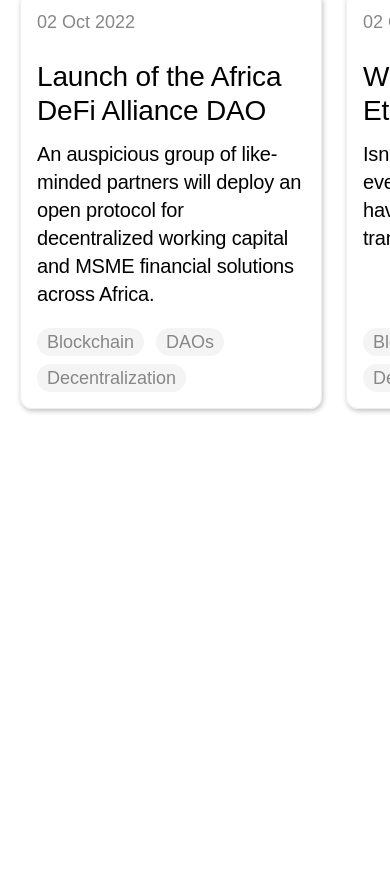
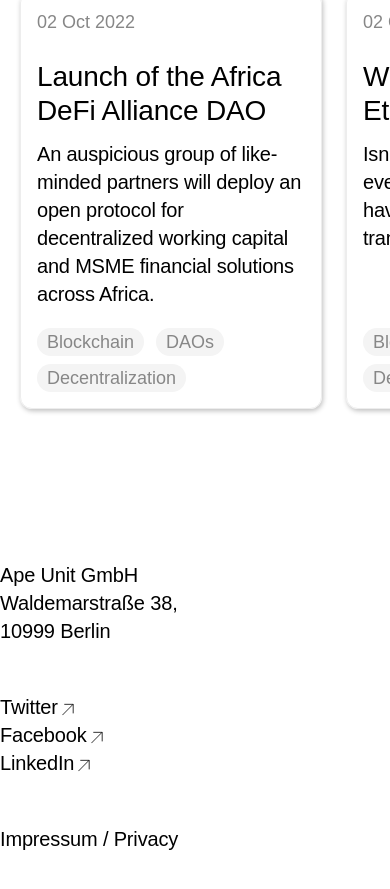
Before and after one commit to TheGymRwanda/zzz-unit8, a Next.js app: page / in a window 390 px wide. Shown: the part 2546-3435 px from the top of the page. Before the commit the page ends 3107 px from the top, so only its background shows below. Built offline with nearby package versions, Linux system fonts and the light colour scheme; a web font is replaced by a local one.

Commit message:
feat: implement the footer on all breakpoints

```diff
--- /dev/null
+++ b/components/sections/Footer.jsx
@@ -0,0 +1,29 @@
+import Link from "next/link";
+import CustomLink from "../ui/CustomLink";
+
+export default function Footer() {
+  return (
+    <footer className="flex flex-col text-xl gap-[3rem] -tracking-0.01 md:text-2xl md:flex-row md:justify-between mb-[3rem]">
+      <address className="not-italic">
+        Ape Unit GmbH <br /> Waldemarstraße 38, <br /> 10999 Berlin
+      </address>
+      <div className="flex flex-col">
+        <CustomLink link="https://twitter.com/apeunit" text="Twitter" />
+        <CustomLink link="https://www.facebook.com/apeunit/" text="Facebook" />
+        <CustomLink
+          link="https://de.linkedin.com/company/ape-unit"
+          text="LinkedIn"
+        />
+      </div>
+      <h4>
+        <span>
+          <Link href="https://apeunit.com/impressum.txt">Impressum</Link>
+        </span>{" "}
+        /{" "}
+        <span>
+          <Link href="https://apeunit.com/datenschutz.txt">Privacy</Link>
+        </span>
+      </h4>
+    </footer>
+  );
+}
--- a/pages/index.jsx
+++ b/pages/index.jsx
@@ -2,6 +2,7 @@ import Head from "next/head";
 import AboutUs from "../components/sections/AboutUs";
 import BlogPost from "../components/sections/BlogPost";
 import Expertise from "../components/sections/Expertise";
+import Footer from "../components/sections/Footer";
 import Header from "../components/sections/Header";
 import Project from "../components/sections/Project";
 import Wrapper from "../components/wrapper/Wrapper";
@@ -19,6 +20,7 @@ export default function Home() {
         <AboutUs />
       </Wrapper>
       <BlogPost />
+      <Footer />
     </>
   );
 }
```
